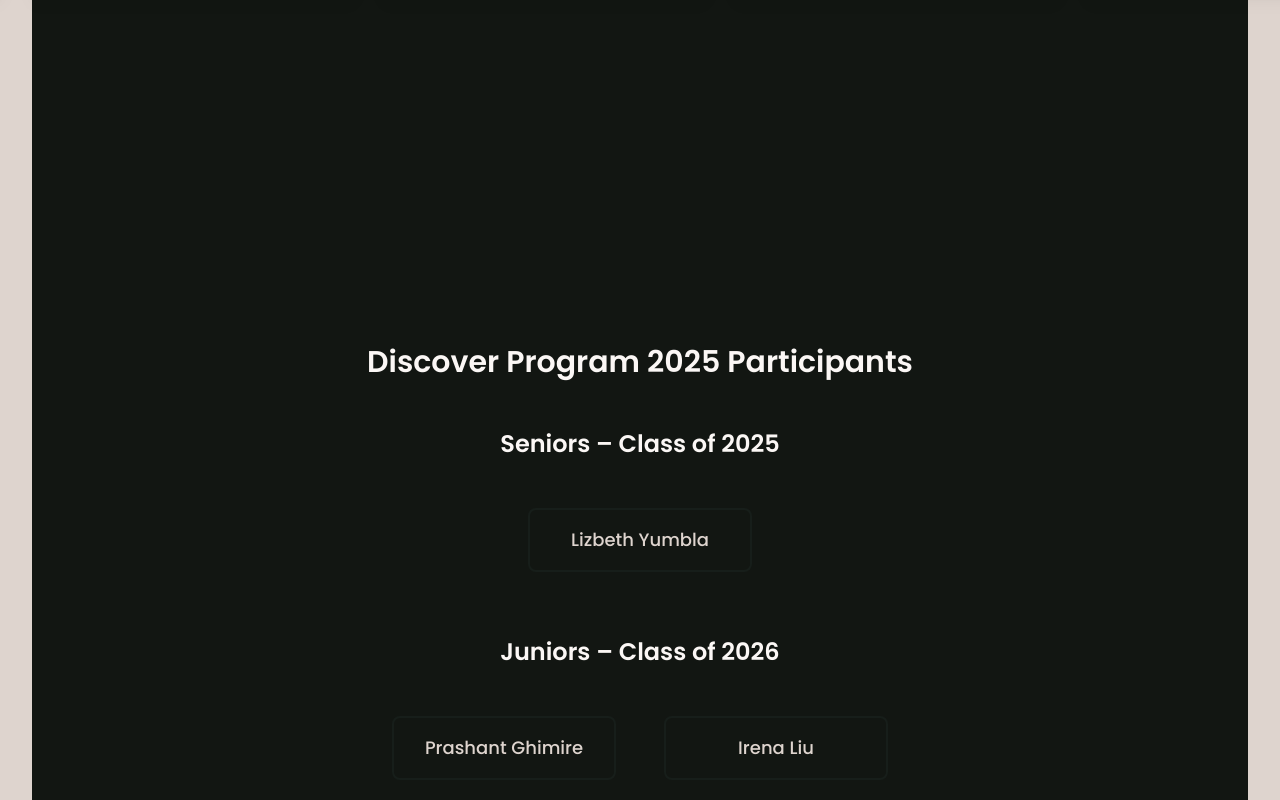
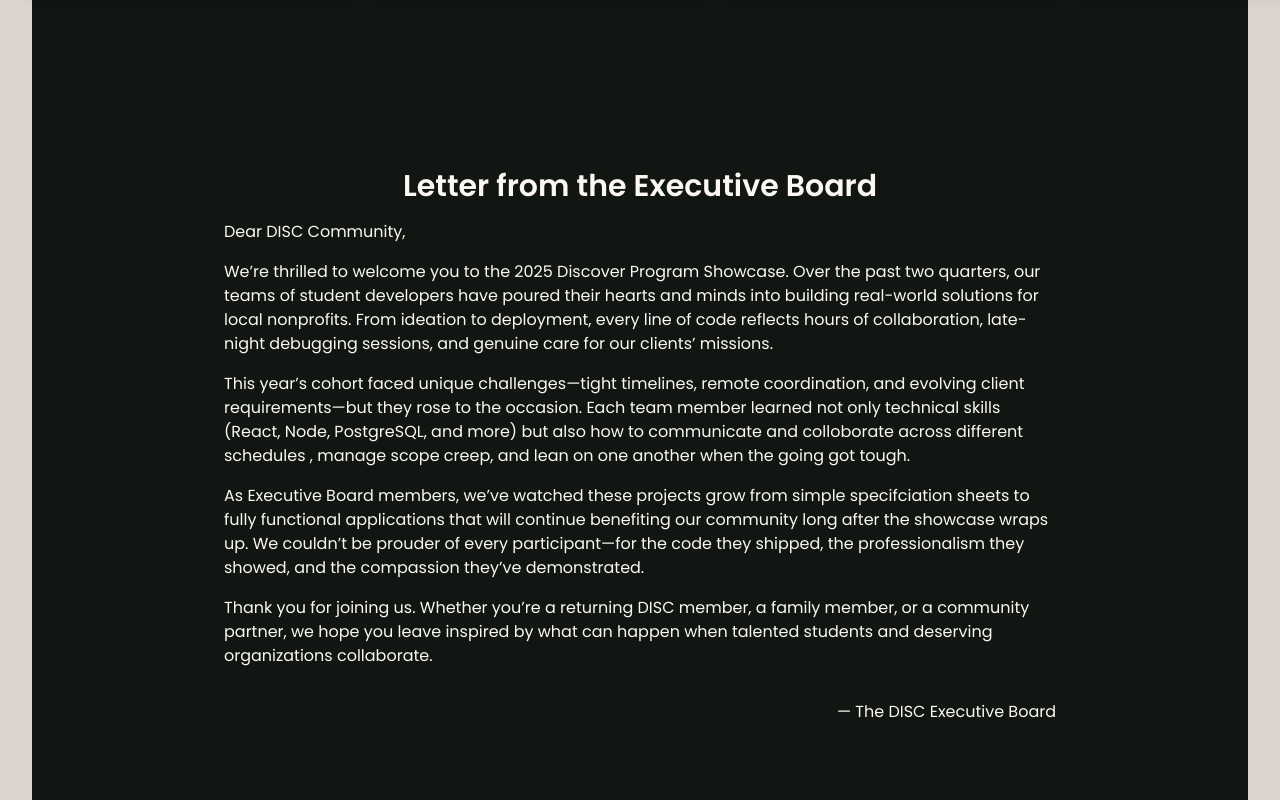
Before and after one commit to DISC-NU/discover-showcase-program, a React (Vite) app: page / in a window 1280 px wide. Shown: the part 660-1460 px from the top of the page. Built offline with nearby package versions, Linux system fonts and the light colour scheme.

Commit message:
add letter from exec

```diff
--- a/src/App.tsx
+++ b/src/App.tsx
@@ -2,6 +2,7 @@ import DiscExecMembers from "./components/disc-exec-section";
 import DiscoverProgramParticipants from "./components/discover-program-participants";
 import Footer from "./components/footer";
 import ClientsCarousel from "./components/clients-carousel";
+import LetterFromExec from "./components/disc-exec-letter";
 
 function App() {
   return (
@@ -41,7 +42,8 @@ function App() {
           <div className="-mx-4 sm:-mx-6 lg:-mx-8">
             <ClientsCarousel />
           </div>
-          <div className="w-full mt-56 sm:mt-64 md:mt-72 lg:mt-80 space-y-12 flex flex-col items-center">
+          <div className="w-full mt-12 flex flex-col items-center">
+            <LetterFromExec />
             <DiscoverProgramParticipants />
             <DiscExecMembers />
           </div>
--- /dev/null
+++ b/src/components/disc-exec-letter.tsx
@@ -0,0 +1,44 @@
+export default function LetterFromExec() {
+  return (
+    <section className="w-full max-w-4xl rounded-2xl p-8 my-16 text-[#FBF7F5]">
+      <h2 className="text-2xl sm:text-3xl font-semibold mb-4 text-center">
+        Letter from the Executive Board
+      </h2>
+      <p className="text-sm sm:text-base leading-relaxed mb-4">
+        Dear DISC Community,
+      </p>
+      <p className="text-sm sm:text-base leading-relaxed mb-4">
+        We’re thrilled to welcome you to the 2025 Discover Program Showcase.
+        Over the past two quarters, our teams of student developers have poured
+        their hearts and minds into building real-world solutions for local
+        nonprofits. From ideation to deployment, every line of code reflects
+        hours of collaboration, late-night debugging sessions, and genuine care
+        for our clients’ missions.
+      </p>
+      <p className="text-sm sm:text-base leading-relaxed mb-4">
+        This year’s cohort faced unique challenges—tight timelines, remote
+        coordination, and evolving client requirements—but they rose to the
+        occasion. Each team member learned not only technical skills (React,
+        Node, PostgreSQL, and more) but also how to communicate and colloborate
+        across different schedules , manage scope creep, and lean on one another
+        when the going got tough.
+      </p>
+      <p className="text-sm sm:text-base leading-relaxed mb-4">
+        As Executive Board members, we’ve watched these projects grow from
+        simple specifciation sheets to fully functional applications that will
+        continue benefiting our community long after the showcase wraps up. We
+        couldn’t be prouder of every participant—for the code they shipped, the
+        professionalism they showed, and the compassion they’ve demonstrated.
+      </p>
+      <p className="text-sm sm:text-base leading-relaxed">
+        Thank you for joining us. Whether you’re a returning DISC member, a
+        family member, or a community partner, we hope you leave inspired by
+        what can happen when talented students and deserving organizations
+        collaborate.
+      </p>
+      <p className="mt-8 text-right text-sm sm:text-base italic">
+        — The DISC Executive Board
+      </p>
+    </section>
+  );
+}
```
